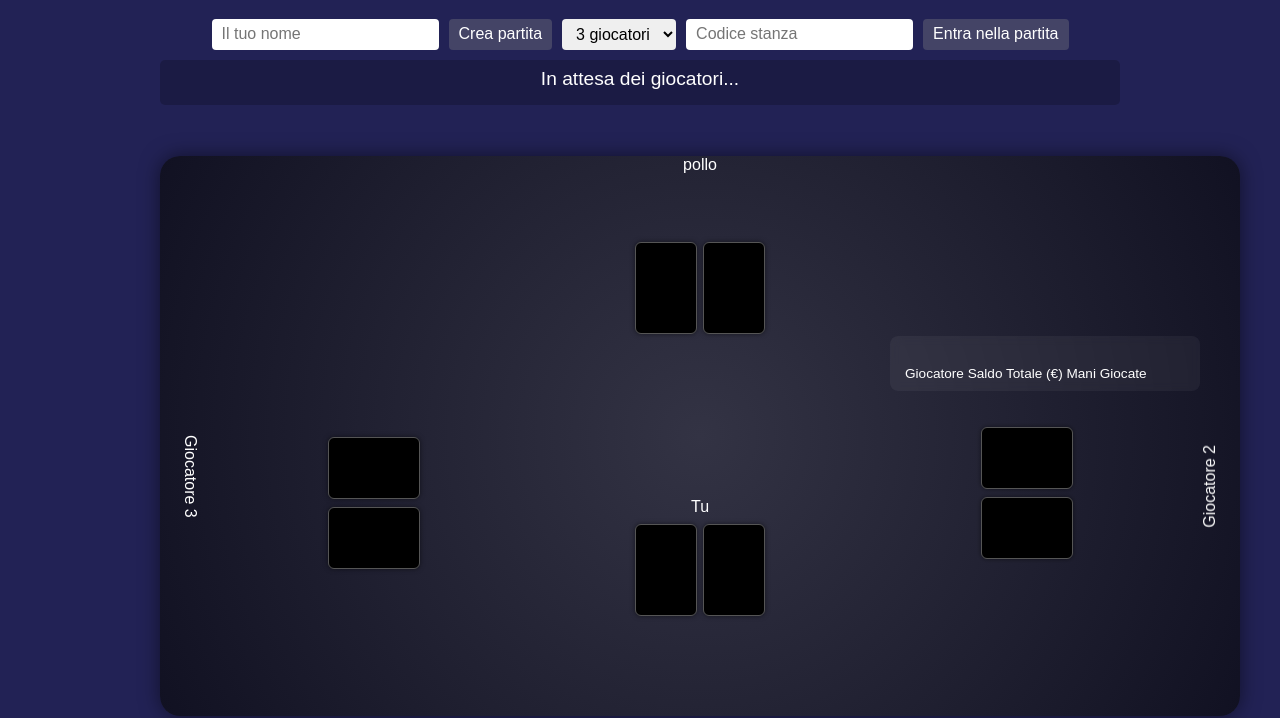
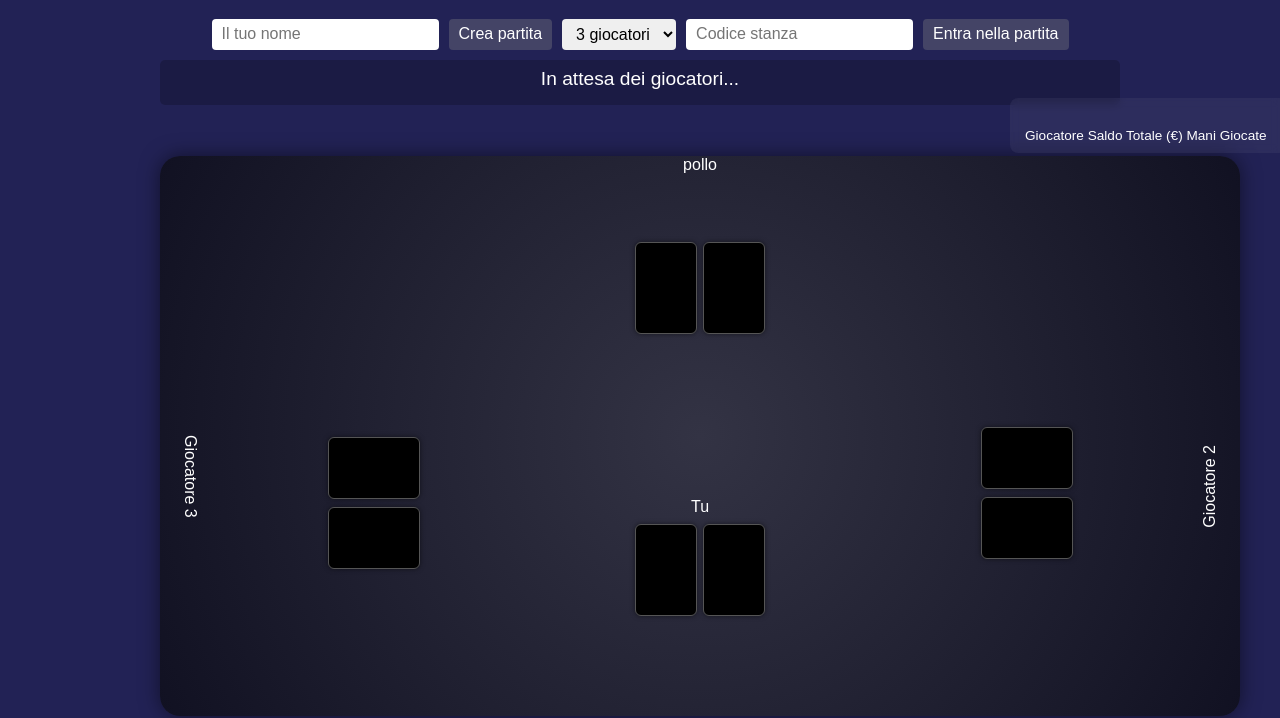
Before and after one commit to cricro17/35otto, a website: page frontend/index.html in a window 1280 px wide. Shown: the part 82-800 px from the top of the page. Drawn offline with nearby package versions, Linux system fonts and the light colour scheme; no server answers.

Commit message:
llllllll

```diff
--- a/frontend/style.css
+++ b/frontend/style.css
@@ -665,16 +665,19 @@ button:hover {
 }
 
 .summary-container {
-  position: absolute;
+  position: fixed; /* ✅ Fuori dal flusso del layout */
   top: 180px;
-  right: 40px;
+  right: -40px; /* ✅ Spostata fuori dal tavolo */
+  z-index: 1000;
   background: rgba(255, 255, 255, 0.05);
   padding: 10px 15px;
   border-radius: 8px;
   color: white;
   font-size: 0.85rem;
   backdrop-filter: blur(4px);
+  transition: right 0.3s ease;
 }
+
 
 #summaryTable {
   margin-left: 60px;
```
